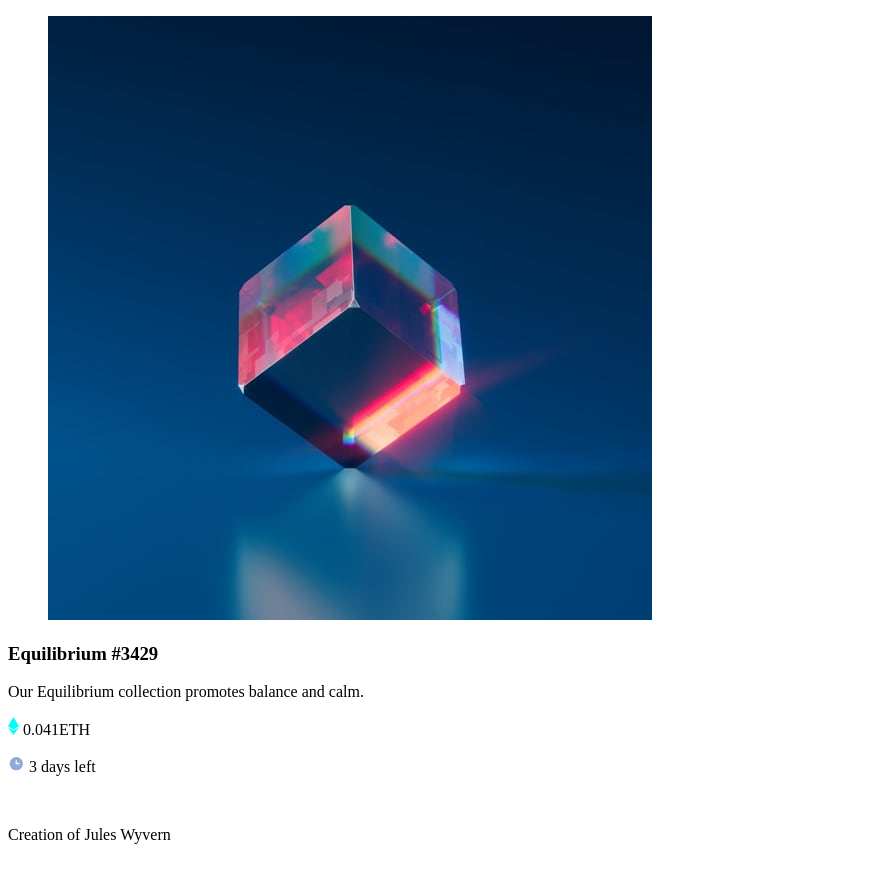
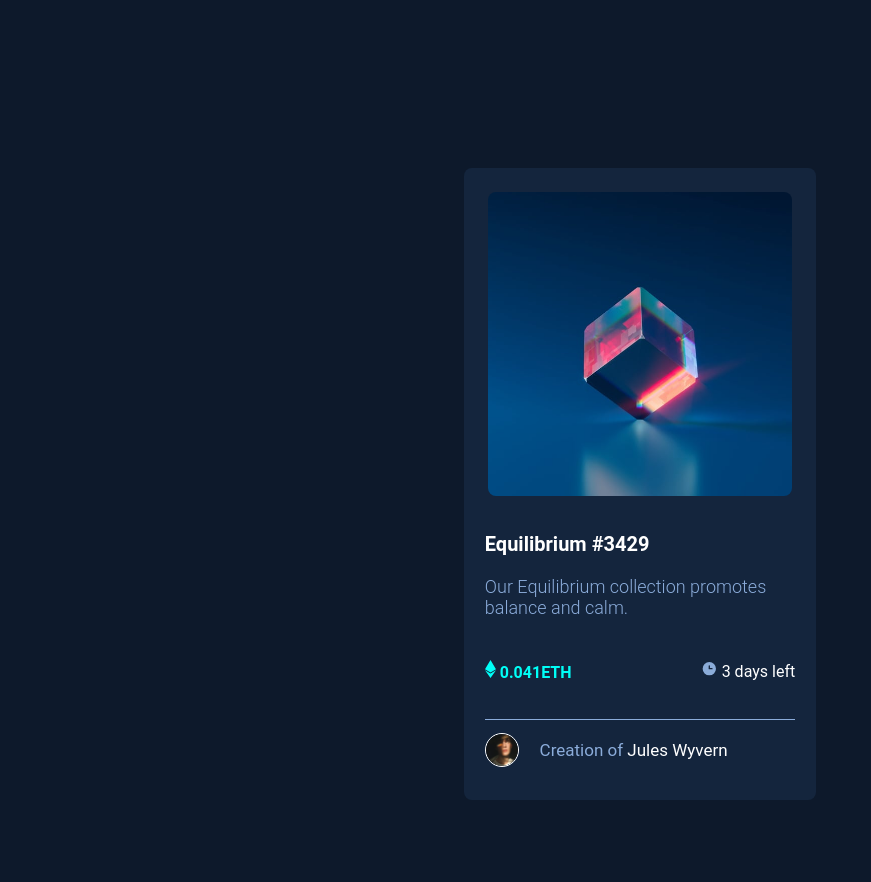
Before and after one commit to bridgecrew-perf6/DeployTest-41, a plain HTML site: page index.html in a window 1280 px wide. Shown: the whole page, without its empty margins (0-871 px from the left). Before the commit the page ends 860 px from the top, so only its background shows below. Drawn offline with Linux system fonts and the light colour scheme.

Commit message:
refactor: index.html & style: add index.css

```diff
--- /dev/null
+++ b/assets/styles/index.css
@@ -0,0 +1,93 @@
+:root{
+    /*primary colors*/
+    --primary_blue: #8bacda;
+    --primary_cyan: #00fff7;
+
+    /*neutral colors*/
+    --very_dark_blue: #0d192b;
+    --dark_blue: #14253d;
+    --neutral_blue: #2f415b;
+    --white: #fff;
+}
+
+body{
+    font-family: 'Roboto', sans-serif;
+
+    background-color: var(--very_dark_blue);
+    color: var(--white);
+}
+
+.card_container{
+    margin: 10.5rem auto;
+    border-radius: 8px;
+    background-color: var(--dark_blue);
+
+    width: 22rem;
+    height: auto;
+}
+.card_image{
+    margin: 0;
+    padding: 1.5rem 1.5rem 0 1.5rem;
+
+    width: 19rem;
+    height: 19rem;
+}
+.nft_img{
+    border-radius: 8px;
+
+    width: 100%;
+    height: 100%;
+}
+
+.card_body{
+    padding: 1rem 1.3rem;
+}
+.title{
+    font-size: 20px;
+    font-weight: 600;
+}
+.description{
+    font-size: 18px;
+    font-weight: 300;
+    color: var(--primary_blue);
+}
+
+.info{
+    display: flex;
+    flex-direction: row;
+    justify-content: space-between;
+
+    padding: 0.5rem 0rem 1.3rem 0;
+    border-bottom: var(--primary_blue) 1px solid;
+}
+.price{
+    font-weight: 600;
+    color: var(--primary_cyan);
+}
+
+.creator_info{
+    display: flex;
+    flex-direction: row;
+
+    height: 35px;
+    padding: 0.8rem 0 1rem 0;
+}
+.avatar{
+    width: 2rem;
+    height: fit-content;
+
+    margin-right: 1.3rem;
+    border: var(--white) 1px solid;
+    border-radius: 50%;
+}
+.creation{
+    margin: 0;
+    line-height: 35px;
+
+    color: var(--primary_blue);
+    font-size: 17px;
+    font-weight: 400;
+}
+.creator_name{
+    color: var(--white);
+}
--- a/index.html
+++ b/index.html
@@ -4,23 +4,28 @@
         <meta charset="UTF-8">
         <meta http-equiv="X-UA-Compatible" content="IE=edge">
         <meta name="viewport" content="width=device-width, initial-scale=1.0">
+
+        <link rel="stylesheet" href="assets/styles/index.css">
         <title>Deploy Test</title>
     </head>
     <body>
-        <div class = "card_content">
+        <div class = "card_container">
+            <section class = "card_header">
                 <figure class = "card_image">
                     <img class = "nft_img" src = "assets/images/image-equilibrium.jpg" alt = "nft_img">
                 </figure>
+            </section>
 
-            <h3 class = "card_title">
+            <section class = "card_body">
+                <h3 class = "title">
                     Equilibrium #3429
                 </h3>
 
-            <p class = "card_description">
+                <p class = "description">
                     Our Equilibrium collection promotes balance and calm.
                 </p>
 
-            <div class = "card_info">
+                <div class = "info">
                     <p class = "price">
                         <img class = "ethereum_icon" src = "assets/images/icon-ethereum.svg">
                         0.041ETH
@@ -33,11 +38,12 @@
                 </div>
 
                 <div class = "creator_info">
-                <img class = "creator_avatar" scr = "assets/images/image-avatar.jpg">
+                    <img class = "avatar" src = "assets/images/image-avatar.png">
                     <p class = "creation">
                         Creation of <span class = "creator_name">Jules Wyvern</span>
                     </p>
                 </div>
+            </section>
         </div>
     </body>
 </html>
```
Lines whose indentation alone changed are shown as unchanged.
